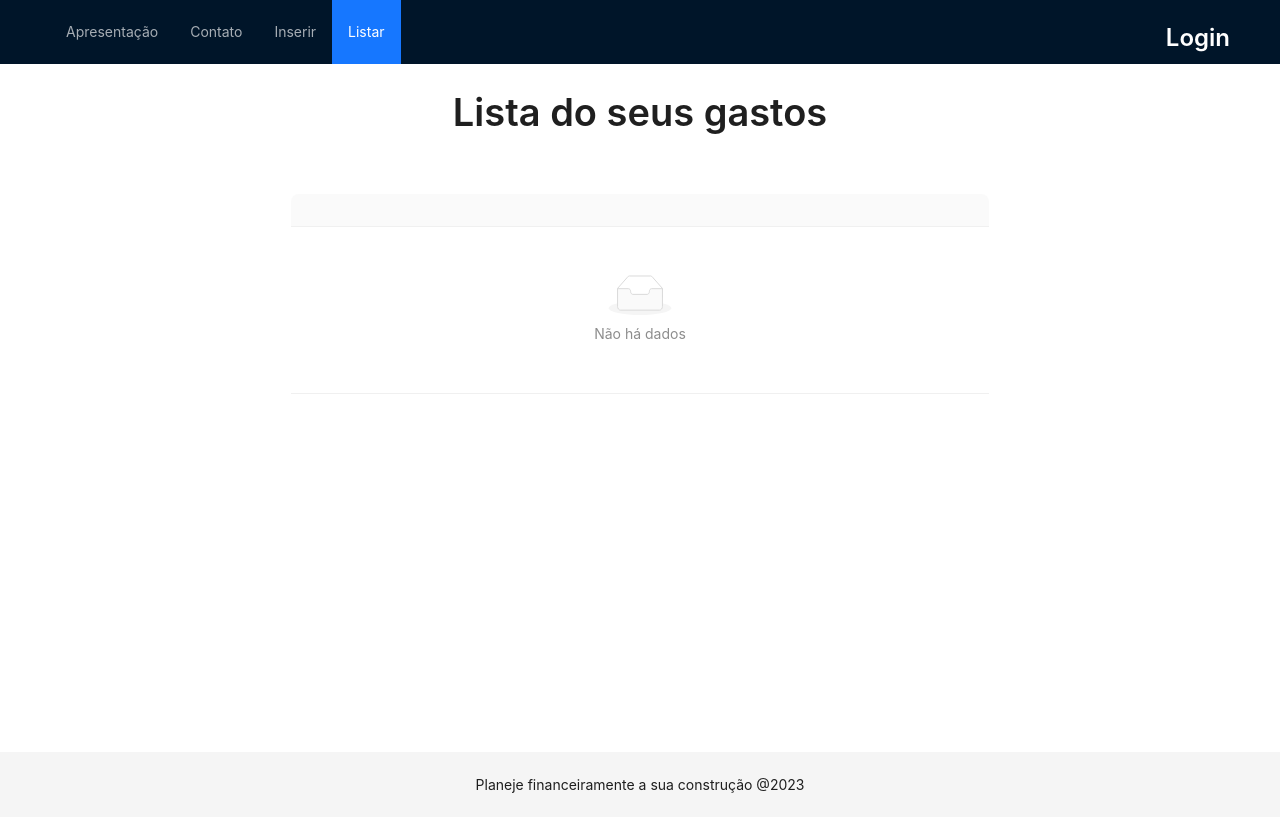
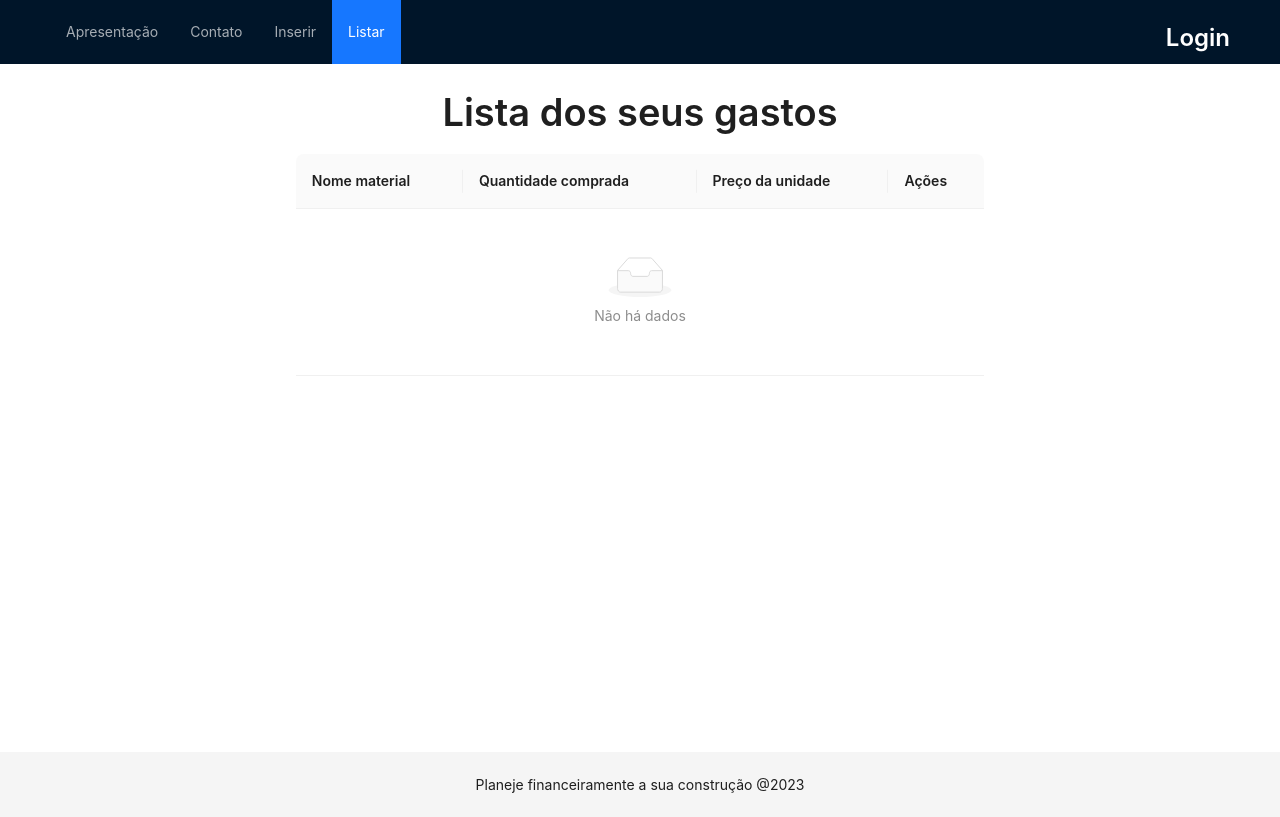
Before and after one commit to ieleny/app-organize-your-home, a React (Create React App) app in the folder app/: page /lista in a window 1280 px wide. Built offline with nearby package versions, Linux system fonts and the light colour scheme.

Commit message:
feature: moved columns to MaterialListView.tsx

```diff
--- a/app/src/pages/Presentation/Material/View/List/MaterialListView.tsx
+++ b/app/src/pages/Presentation/Material/View/List/MaterialListView.tsx
@@ -1,7 +1,9 @@
 import React from "react";
-import { Typography, Table, Row, Col } from "antd";
+import { Typography, Table, Row, Col, Space } from "antd";
+import type { ColumnsType } from "antd/es/table";
 
 import MaterialListViewModel from "./MaterialListViewModel";
+import { IMaterial } from "src/interface/materialInterface";
 
 const { Title } = Typography;
 
@@ -9,34 +11,45 @@ const MaterialListView: React.FC = () => {
 
   const materialListViewModel = new MaterialListViewModel();
 
-  console.log(materialListViewModel.listMaterial());
-
-  const dataSource = [
+  const columns: ColumnsType<IMaterial> = [
     {
-      key: "1",
-      name: "Mike",
-      age: 32,
-      address: "10 Downing Street",
+      title: "Nome material",
+      dataIndex: "productName",
+      key: "productName",
     },
     {
-      key: "2",
-      name: "John",
-      age: 42,
-      address: "10 Downing Street",
+      title: "Quantidade comprada",
+      dataIndex: "quantityBought",
+      key: "quantityBought",
+    },
+    {
+      title: "Preço da unidade",
+      dataIndex: "priceUnd",
+      key: "priceUnd",
+    },
+    {
+      title: "Ações",
+      key: "action",
+      render: (_, record) => (
+        <Space size="middle">
+          <a>Editar</a>
+          <a>Delete</a>
+        </Space>
+      ),
     },
   ];
 
   return (
     <>
       <Row justify="center">
-        <Title>Lista do seus gastos</Title>
+        <Title>Lista dos seus gastos</Title>
       </Row>
 
-      <Row justify="center" gutter={[16, 16]}>
-        <Col span={14} style={{ padding: "40px 0" }}>
+      <Row justify="center">
+        <Col span={14}>
           <Table
             dataSource={materialListViewModel.listMaterial()}
-            columns={materialListViewModel.columns}
+            columns={columns}
           />
         </Col>
       </Row>
```
